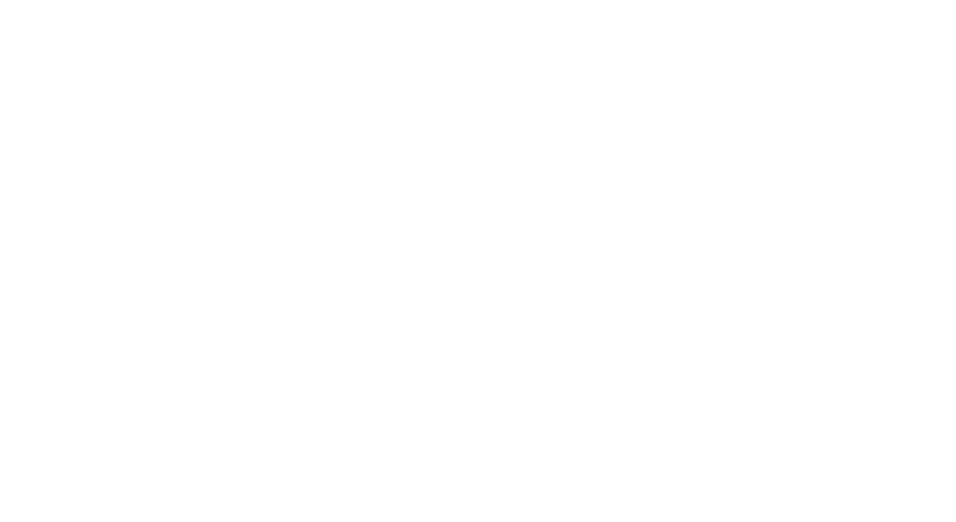
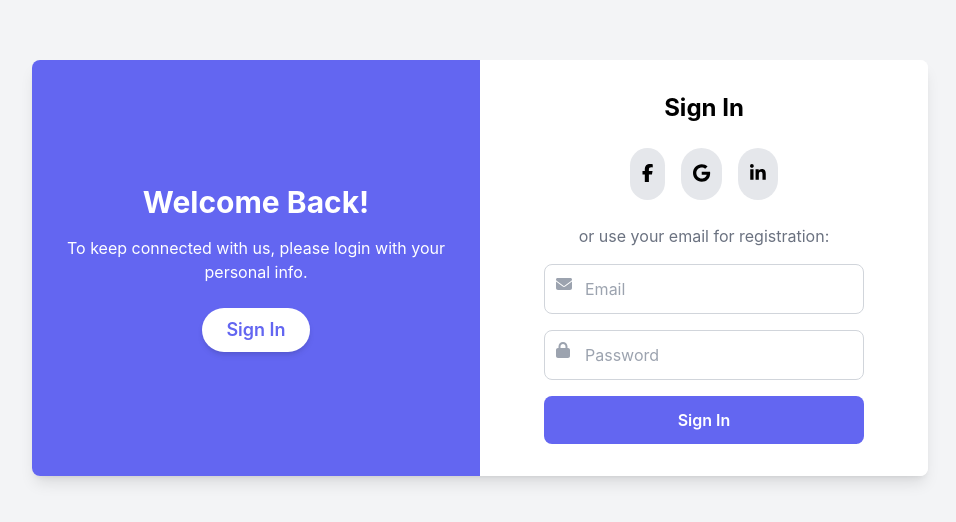
Before and after one commit to waltertaya/jobsphere, a React (Create React App) app: page /auth in a window 1280 px wide. Before the commit this address had no page. Shown: the part 132-654 px from the top of the page, without its empty margins (160-1116 px from the left). Built offline with nearby package versions, Linux system fonts and the light colour scheme.

Commit message:
Add SeeMoreJob page component

```diff
--- a/package.json
+++ b/package.json
@@ -4,6 +4,10 @@
   "main": "src/index.tsx",
   "private": true,
   "dependencies": {
+    "@fortawesome/fontawesome-svg-core": "^6.6.0",
+    "@fortawesome/free-brands-svg-icons": "^6.6.0",
+    "@fortawesome/free-solid-svg-icons": "^6.6.0",
+    "@fortawesome/react-fontawesome": "^0.2.2",
     "@testing-library/jest-dom": "^5.17.0",
     "@testing-library/react": "^13.4.0",
     "@testing-library/user-event": "^13.5.0",
--- a/src/App.tsx
+++ b/src/App.tsx
@@ -2,6 +2,8 @@ import React from 'react';
 import { BrowserRouter as Router, Route, Routes } from 'react-router-dom';
 import HomePage from './pages/HomePage';
 import AllJobListings from './pages/AllJobListings';
+import SeeMoreJob from './pages/seeMoreJob';
+import AuthPage from './pages/authPages';
 
 const App: React.FC = () => {
   return (
@@ -9,6 +11,9 @@ const App: React.FC = () => {
       <Routes>
         <Route path="/" element={<HomePage />} />
         <Route path="/job-listings" element={<AllJobListings />} />
+        <Route path="/see-more" element={<SeeMoreJob />} />
+        <Route path="/auth" element={<AuthPage />} />
+        <Route path="*" element={<h1>404 Not Found</h1>} />
       </Routes>
     </Router>
   );
--- a/src/components/Header.tsx
+++ b/src/components/Header.tsx
@@ -53,7 +53,7 @@ const Header: React.FC = () => {
           </NavLink>
         </div>
         <Link
-          to="/"
+          to="/auth"
           className="overflow-hidden px-14 py-2 my-auto text-white bg-indigo-500 rounded-lg border border-solid border-black border-opacity-0 rotate-[2.4492937051703357e-16rad] max-md:px-5"
         >
           Join Us
--- a/src/components/JobCard.tsx
+++ b/src/components/JobCard.tsx
@@ -9,6 +9,7 @@ interface JobCardProps {
   logoSrc: string;
 }
 
+
 const JobCard: React.FC<JobCardProps> = ({ title, type, location, salary, postedDays, logoSrc }) => {
   return (
     <div className="flex grow gap-7 p-4 w-full text-sm bg-white rounded-md shadow-[0px_0px_2px_rgba(23,26,31,0.12)] text-zinc-400 transition-transform transform-gpu hover:scale-105">
@@ -18,13 +19,13 @@ const JobCard: React.FC<JobCardProps> = ({ title, type, location, salary, posted
         <p className="mt-2 leading-6 rotate-[2.4492937051703357e-16rad]">
           {location} | {salary} | Posted {postedDays} days ago
         </p>
-        <button className="overflow-hidden self-start px-3 py-2 mt-9 leading-loose text-indigo-500 bg-white rounded-md border border-indigo-500 border-solid rotate-[2.4492937051703357e-16rad]">
+        <a href="/see-more" className="overflow-hidden self-start px-3 py-2 mt-9 leading-loose text-indigo-500 bg-white rounded-md border border-indigo-500 border-solid rotate-[2.4492937051703357e-16rad]">
           See more
-        </button>
+        </a>
       </div>
       <img loading="lazy" src={logoSrc} alt={`${title} company logo`} className="object-contain shrink-0 w-40 max-w-full rounded aspect-[0.77]" />
     </div>
   );
-};
+}
 
 export default JobCard;
--- a/src/components/JobListings.tsx
+++ b/src/components/JobListings.tsx
@@ -22,10 +22,6 @@ const JobListings: React.FC = () => {
       });
   }, []);
 
-  // if loading is true, the component should display the loading circle at the center of the page (rotating circle)
-  // if (loading) {
-  //   return <div>Loading...</div>;
-  // }
   if (loading) {
     return (
       <div className="flex justify-center items-center w-full h-full">
--- /dev/null
+++ b/src/components/seeMore.tsx
@@ -0,0 +1,63 @@
+import React from 'react';
+
+const jobData = [
+  {
+    title: "Software Engineer",
+    type: "Remote, Full-Time",
+    location: "San Francisco",
+    salary: "$120k/year",
+    postedDays: 3,
+    logoSrc: "https://cdn.builder.io/api/v1/image/assets/TEMP/47ce063b80a03e93be956d3888423b13f0c645e8a630a47c40f5cb561110264c?placeholderIfAbsent=true&apiKey=6fbd76ec4a2a4e9aa6a26f47562625c1",
+    company: "Google",
+    description: "Google is an American multinational technology company that specializes in Internet-related services and products, which include online advertising technologies, a search engine, cloud computing, software, and hardware.",
+    requirements: [ "Bachelor's degree in Computer Science or related field", "3+ years of experience in software development", "Experience with Java, C++, Python, or JavaScript" ],
+    applyLink: "https://www.google.com/careers",
+    responsibilities: [ "Develop software solutions by studying information needs", "Conducting systems flow, data usage, and work processes", "Investigating problem areas", "Following the software development lifecycle" ]
+  }
+];
+
+const SeeMore: React.FC = () => {
+  return (
+    <section className="flex flex-col justify-center items-center px-20 py-14 w-full bg-white max-md:px-5 max-md:max-w-full">
+      <div className="flex flex-col w-full max-w-[1175px] max-md:max-w-full">
+        <h2 className="self-center text-4xl leading-snug text-black rotate-[2.4492937051703357e-16rad]">
+          {jobData[0].title}
+        </h2>
+        <div className="mt-9 w-full max-md:max-w-full">
+          <div className="grid grid-cols-1 gap-5 max-md:grid-cols-1">
+            <div className="flex grow gap-7 p-4 w-full text-sm bg-white rounded-md shadow-[0px_0px_2px_rgba(23,26,31,0.12)] text-zinc-400 transition-transform transform-gpu hover:scale-105">
+              <div className="flex flex-col flex-1">
+                <h3 className="text-xl rotate-[2.4492937051703357e-16rad] text-zinc-900">{jobData[0].company}</h3>
+                <p className="self-start mt-12 leading-loose rotate-[2.4492937051703357e-16rad] max-md:mt-10">{jobData[0].type}</p>
+                <p className="mt-2 leading-6 rotate-[2.4492937051703357e-16rad]">
+                  {jobData[0].location} | {jobData[0].salary} | Posted {jobData[0].postedDays} days ago
+                </p>
+                <p className="mt-2 leading-6 rotate-[2.4492937051703357e-16rad]">
+                  {jobData[0].description}
+                </p>
+                <h3 className="mt-2 text-xl rotate-[2.4492937051703357e-16rad] text-zinc-900">Requirements</h3>
+                <ul className="mt-2 leading-6 list-disc rotate-[2.4492937051703357e-16rad]">
+                  {jobData[0].requirements.map((requirement, index) => (
+                    <li key={ index }>{ requirement }</li>
+                    ))}
+                </ul>
+                <h3 className="mt-2 text-xl rotate-[2.4492937051703357e-16rad] text-zinc-900">Responsibilities</h3>
+                <ul className="mt-2 leading-6 list-disc rotate-[2.4492937051703357e-16rad]">
+                  {jobData[0].responsibilities.map((responsibility, index) => (
+                    <li key={ index }>{ responsibility }</li>
+                    ))}
+                </ul>
+                <a href={jobData[0].applyLink} className="overflow-hidden self-start px-3 py-2 mt-9 leading-loose text-indigo-500 bg-white rounded-md border border-indigo-500 border-solid rotate-[2.4492937051703357e-16rad]">
+                  Apply
+                </a>
+                </div>
+                <img loading="lazy" src={jobData[0].logoSrc} alt={`${jobData[0].title} company logo`} className="object-contain shrink-0 w-40 max-w-full rounded aspect-[0.77]" />
+                </div>
+                </div>
+                </div>
+                </div>
+    </section>
+    );
+}
+
+export default SeeMore;
--- /dev/null
+++ b/src/pages/authPages.tsx
@@ -0,0 +1,86 @@
+import React, { useState } from 'react';
+import { FontAwesomeIcon } from '@fortawesome/react-fontawesome';
+import { faFacebookF, faGoogle, faLinkedinIn } from '@fortawesome/free-brands-svg-icons';
+import { faUser, faEnvelope, faLock } from '@fortawesome/free-solid-svg-icons';
+
+const AuthPage: React.FC = () => {
+  const [isLogin, setIsLogin] = useState(true);
+
+  return (
+    <div className="min-h-screen flex items-center justify-center bg-gray-100">
+      <div className="flex w-full max-w-4xl bg-white rounded-lg shadow-lg overflow-hidden">
+
+        <div className="w-1/2 bg-indigo-500 flex flex-col justify-center items-center text-white p-8">
+          <h1 className="text-3xl font-bold mb-4">{isLogin ? 'Welcome Back!' : 'Join Us!'}</h1>
+          <p className="text-base mb-6 text-center">
+            {isLogin
+              ? 'To keep connected with us, please login with your personal info.'
+              : 'Sign up to get access to our platform.'}
+          </p>
+          <button
+            onClick={() => setIsLogin(!isLogin)}
+            className="bg-white text-indigo-500 py-2 px-6 rounded-full text-lg font-semibold shadow-md hover:bg-gray-100"
+          >
+            {isLogin ? 'Sign In' : 'Create Account'}
+          </button>
+        </div>
+
+        <div className="w-1/2 flex flex-col justify-center items-center p-8 bg-white">
+          <h2 className="text-2xl font-bold mb-6">{isLogin ? 'Sign In' : 'Create Account'}</h2>
+
+          <div className="flex space-x-4 mb-6">
+            <button className="bg-gray-200 p-3 rounded-full text-lg">
+              <FontAwesomeIcon icon={faFacebookF} />
+            </button>
+            <button className="bg-gray-200 p-3 rounded-full text-lg">
+              <FontAwesomeIcon icon={faGoogle} />
+            </button>
+            <button className="bg-gray-200 p-3 rounded-full text-lg">
+              <FontAwesomeIcon icon={faLinkedinIn} />
+            </button>
+          </div>
+
+          <p className="text-gray-500 mb-4">or use your email for registration:</p>
+
+          <form className="space-y-4 w-full max-w-xs">
+            {!isLogin && (
+              <div className="relative">
+                <FontAwesomeIcon icon={faUser} className="absolute top-3 left-3 text-gray-400" />
+                <input
+                  type="text"
+                  placeholder="Name"
+                  className="w-full pl-10 border border-gray-300 p-3 rounded-lg focus:outline-none focus:ring-2 focus:ring-indigo-500"
+                />
+              </div>
+            )}
+            <div className="relative">
+              <FontAwesomeIcon icon={faEnvelope} className="absolute top-3 left-3 text-gray-400" />
+              <input
+                type="email"
+                placeholder="Email"
+                className="w-full pl-10 border border-gray-300 p-3 rounded-lg focus:outline-none focus:ring-2 focus:ring-indigo-500"
+              />
+            </div>
+            <div className="relative">
+              <FontAwesomeIcon icon={faLock} className="absolute top-3 left-3 text-gray-400" />
+              <input
+                type="password"
+                placeholder="Password"
+                className="w-full pl-10 border border-gray-300 p-3 rounded-lg focus:outline-none focus:ring-2 focus:ring-indigo-500"
+              />
+            </div>
+            <button
+              type="submit"
+              className="w-full bg-indigo-500 text-white py-3 rounded-lg font-semibold hover:bg-indigo-600 transition-all"
+            >
+              {isLogin ? 'Sign In' : 'Sign Up'}
+            </button>
+          </form>
+        </div>
+      </div>
+    </div>
+  );
+};
+
+
+export default AuthPage;
--- /dev/null
+++ b/src/pages/seeMoreJob.tsx
@@ -0,0 +1,13 @@
+import React from 'react';
+import Layout from '../components/Layout';
+import SeeMore from '../components/seeMore';
+
+const SeeMoreJob: React.FC = () => {
+  return (
+    <Layout>
+        <SeeMore />
+    </Layout>
+  );
+};
+
+export default SeeMoreJob;
```
Also changed, not shown: 1 other file (tests, documents, lock files or other folders).
